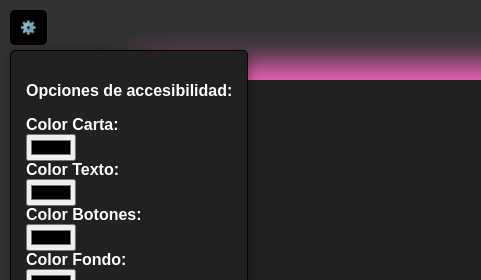
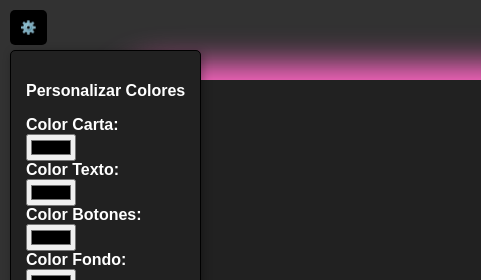
Before and after one commit to Sir-Million/botoncorredor, a plain HTML site: page lof.html in a window 1280 px wide. Both pictures are taken after a click on the button "⚙️". Shown: the top 280 px of the page, 0-481 px from the left. Drawn offline with Linux system fonts and the light colour scheme; some packages are replaced by stand-ins of ours; grey boxes are pictures that could not be loaded; a script that the page names is missing; a web font is replaced by a local one.

Commit message:
Update lof.html

```diff
--- a/lof.html
+++ b/lof.html
@@ -21,7 +21,7 @@
 
     <button id="accessibilityButton">⚙️</button>
     <div id="accessibilityPanel">
-        <p>Opciones de accesibilidad:</p>
+        <p>Personalizar Colores</p>
         <label for="color1">Color Carta:</label>
         <input type="color" id="color1">
 
```
